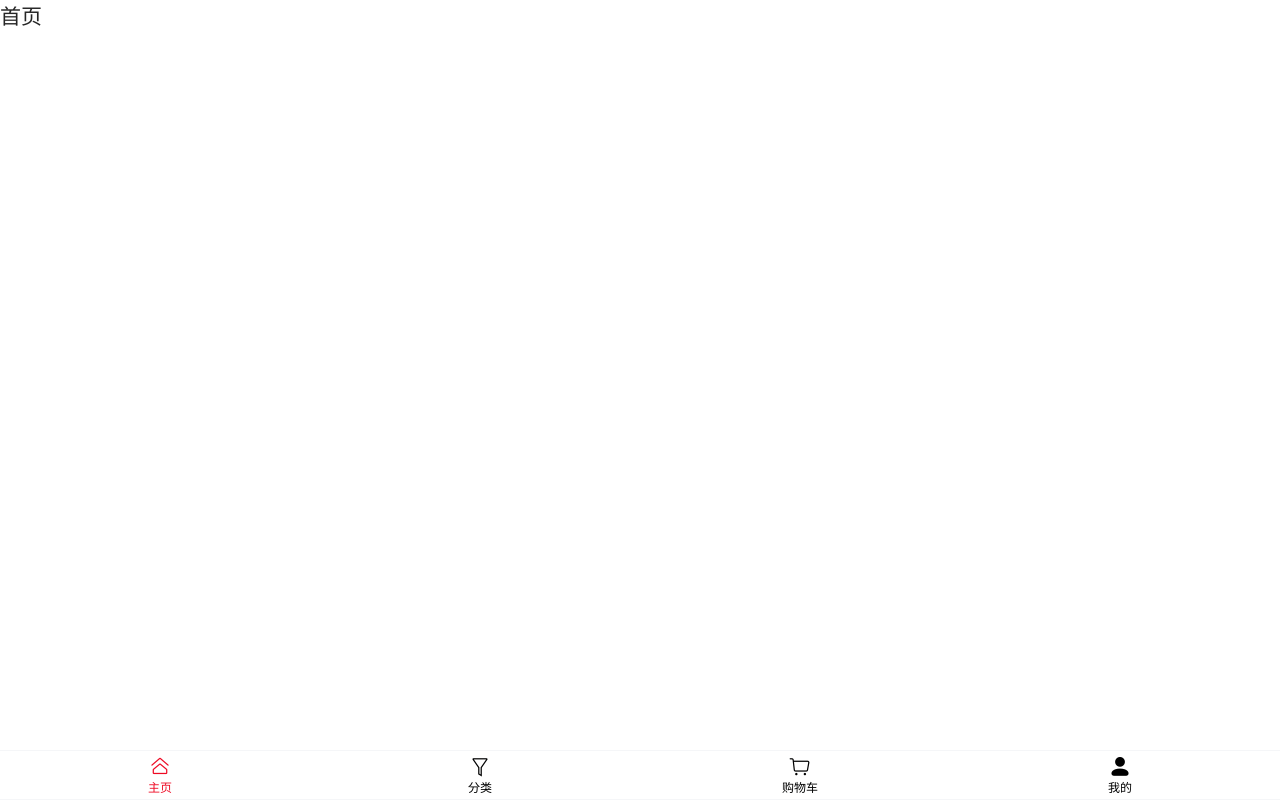
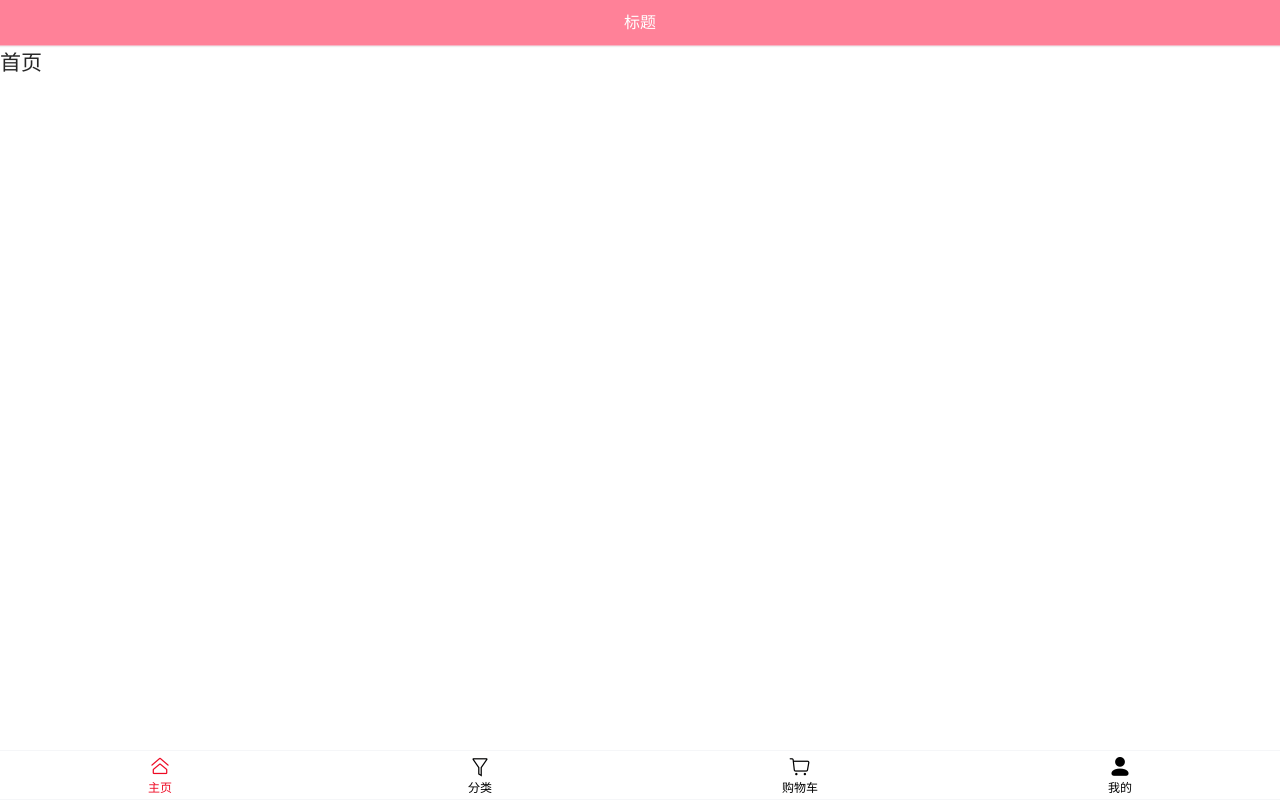
Before and after one commit to zhangwh754/vantmall, a Vue app: page /home in a window 1280 px wide. Built offline with nearby package versions, Linux system fonts and the light colour scheme.

Commit message:
完成HomeNavBar组件，完成主页的导航栏

```diff
--- a/src/App.vue
+++ b/src/App.vue
@@ -8,7 +8,7 @@
 </template>
 
 <script>
-import TabBar from 'components/TabBar.vue'
+import TabBar from 'components/tabbar/TabBar.vue'
 export default {
   name: 'app',
   components: {
--- /dev/null
+++ b/src/assets/css/vant.css
@@ -0,0 +1,7 @@
+.van-nav-bar {
+  background-color: var(--color-tint);
+  box-shadow: 0 1px 1px rgba(100, 100, 100, 0.1);
+}
+.van-nav-bar__title {
+  color: #fff;
+}
--- /dev/null
+++ b/src/assets/css/vant.less
@@ -0,0 +1,11 @@
+@nav-bar-background-color: var(--color-tint);
+@nav-bar-title-text-color: #fff;
+
+.van-nav-bar {
+  background-color: @nav-bar-background-color;
+  box-shadow: 0 1px 1px rgba(100, 100, 100, .1);
+}
+
+.van-nav-bar__title {
+  color: @nav-bar-title-text-color;
+}
--- /dev/null
+++ b/src/components/navbar/HomeNavBar.vue
@@ -0,0 +1,13 @@
+<template>
+  <div>
+    <van-nav-bar title="标题"/>
+  </div>
+</template>
+<script>
+export default {
+  name: 'navbar'
+}
+</script>
+<style scoped>
+
+</style>
--- a/src/components/vant.js
+++ b/src/components/vant.js
@@ -1,6 +1,6 @@
 // 自动按需引入 Vant 组件
-import { Tabbar, TabbarItem } from 'vant'
-let vantUIs = [Tabbar, TabbarItem]
+import { Tabbar, TabbarItem, NavBar } from 'vant'
+let vantUIs = [Tabbar, TabbarItem, NavBar]
 
 export default {
   install (Vue) {
--- a/src/main.js
+++ b/src/main.js
@@ -8,6 +8,8 @@ Vue.use(vant)
 
 Vue.config.productionTip = false
 
+import 'assets/css/vant.css'
+
 new Vue({
   router,
   store,
--- a/src/views/Home.vue
+++ b/src/views/Home.vue
@@ -1,11 +1,16 @@
 <template>
   <div>
+    <home-nav-bar></home-nav-bar>
     <h2>首页</h2>
   </div>
 </template>
 <script>
+import HomeNavBar from 'components/navbar/HomeNavBar.vue'
 export default {
   name: 'home',
+  components: {
+    HomeNavBar
+  }
 }
 </script>
 <style scoped>
```
Also changed, not shown: src/components/tabbar/TabBar.vue (renamed from src/components/TabBar.vue).
